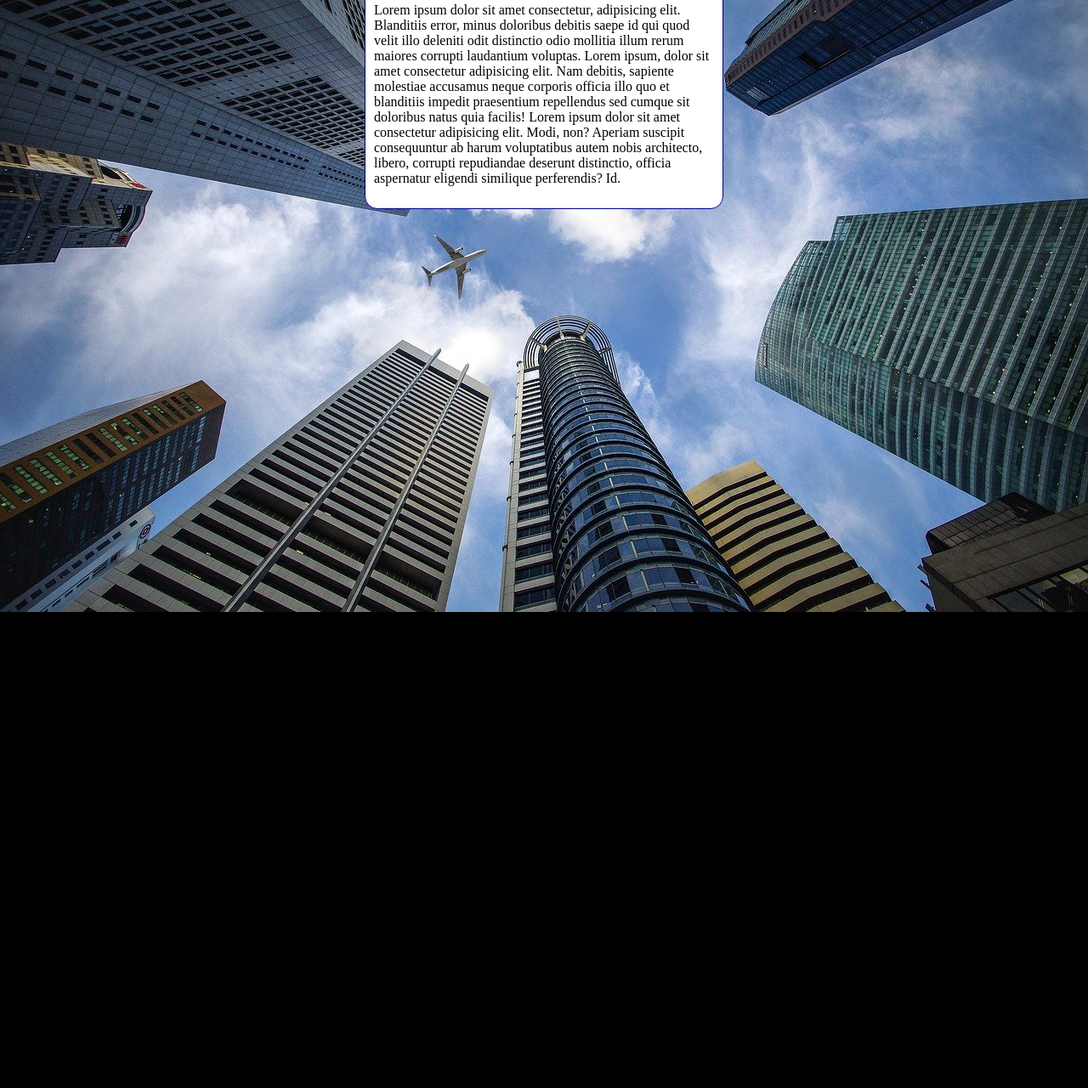
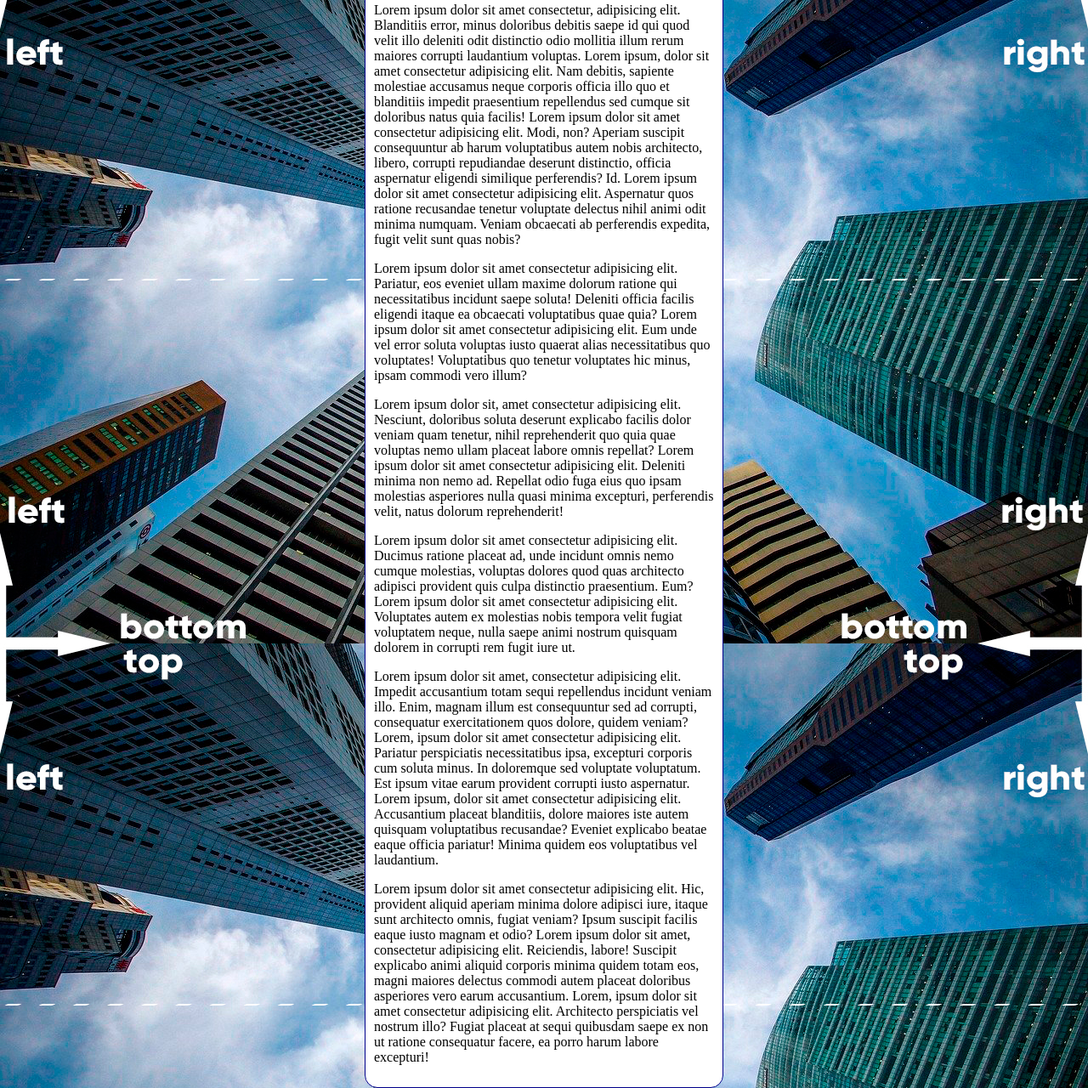
Before and after one commit to Victorsoares-vs/html-css, a plain HTML site: page html-css/aula 23/fundo 005.html in a window 1280 px wide. Shown: the part 96-1376 px from the top of the page at 85% size. Before the commit the page ends 816 px from the top, so only its background shows below. Drawn offline with Linux system fonts and the light colour scheme.

Commit message:
shorthand background

```diff
--- a/html-css/aula 23/fundo 005.html
+++ b/html-css/aula 23/fundo 005.html
@@ -6,18 +6,25 @@
     <title>Teste de imagens de fundo</title>
     <style>
         body {
-            height: 100vh;
-            background-color: black;
+            height: 98vh;
+            /*background-color: black;
             background-image: url('imagens/wallpaper002.jpg');
             background-position: center top;
-            background-repeat: no-repeat;
+            background-repeat: repeat-y;
+            background-size: cover;
+            background-attachment: fixed;*/
+
+            background: black url('imagens/wallpaper003.jpg') center top no-repeat fixed;
             background-size: cover;
 
         }
 
+        /* SHORTHAND para BACKGROUND: color > image > position > repeat > [size] > attachment */
+        /*O shorthand [size] está presente na teoria da documentação, mas na prática, tem de ser feito separadamente.*/
+
         main {
             background-color: white;
-            width: 400px;
+            max-width: 400px;
             padding: 10px;
             margin: auto;
             border: 1px solid darkblue;
@@ -31,7 +38,23 @@
     <main>
         <h1>Teste de imagens de fundo</h1>
         <p>
-            Lorem ipsum dolor sit amet consectetur, adipisicing elit. Blanditiis error, minus doloribus debitis saepe id qui quod velit illo deleniti odit distinctio odio mollitia illum rerum maiores corrupti laudantium voluptas. Lorem ipsum, dolor sit amet consectetur adipisicing elit. Nam debitis, sapiente molestiae accusamus neque corporis officia illo quo et blanditiis impedit praesentium repellendus sed cumque sit doloribus natus quia facilis! Lorem ipsum dolor sit amet consectetur adipisicing elit. Modi, non? Aperiam suscipit consequuntur ab harum voluptatibus autem nobis architecto, libero, corrupti repudiandae deserunt distinctio, officia aspernatur eligendi similique perferendis? Id.
+            Lorem ipsum dolor sit amet consectetur, adipisicing elit. Blanditiis error, minus doloribus debitis saepe id qui quod velit illo deleniti odit distinctio odio mollitia illum rerum maiores corrupti laudantium voluptas. Lorem ipsum, dolor sit amet consectetur adipisicing elit. Nam debitis, sapiente molestiae accusamus neque corporis officia illo quo et blanditiis impedit praesentium repellendus sed cumque sit doloribus natus quia facilis! Lorem ipsum dolor sit amet consectetur adipisicing elit. Modi, non? Aperiam suscipit consequuntur ab harum voluptatibus autem nobis architecto, libero, corrupti repudiandae deserunt distinctio, officia aspernatur eligendi similique perferendis? Id. Lorem ipsum dolor sit amet consectetur adipisicing elit. Aspernatur quos ratione recusandae tenetur voluptate delectus nihil animi odit minima numquam. Veniam obcaecati ab perferendis expedita, fugit velit sunt quas nobis?
+        </p>
+        <p>
+            Lorem ipsum dolor sit amet consectetur adipisicing elit. Pariatur, eos eveniet ullam maxime dolorum ratione qui necessitatibus incidunt saepe soluta! Deleniti officia facilis eligendi itaque ea obcaecati voluptatibus quae quia? Lorem ipsum dolor sit amet consectetur adipisicing elit. Eum unde vel error soluta voluptas iusto quaerat alias necessitatibus quo voluptates! Voluptatibus quo tenetur voluptates hic minus, ipsam commodi vero illum?
+        </p>
+
+        <p>
+            Lorem ipsum dolor sit, amet consectetur adipisicing elit. Nesciunt, doloribus soluta deserunt explicabo facilis dolor veniam quam tenetur, nihil reprehenderit quo quia quae voluptas nemo ullam placeat labore omnis repellat? Lorem ipsum dolor sit amet consectetur adipisicing elit. Deleniti minima non nemo ad. Repellat odio fuga eius quo ipsam molestias asperiores nulla quasi minima excepturi, perferendis velit, natus dolorum reprehenderit!
+        </p>
+        <p>
+            Lorem ipsum dolor sit amet consectetur adipisicing elit. Ducimus ratione placeat ad, unde incidunt omnis nemo cumque molestias, voluptas dolores quod quas architecto adipisci provident quis culpa distinctio praesentium. Eum? Lorem ipsum dolor sit amet consectetur adipisicing elit. Voluptates autem ex molestias nobis tempora velit fugiat voluptatem neque, nulla saepe animi nostrum quisquam dolorem in corrupti rem fugit iure ut.
+        </p>
+        <p>
+            Lorem ipsum dolor sit amet, consectetur adipisicing elit. Impedit accusantium totam sequi repellendus incidunt veniam illo. Enim, magnam illum est consequuntur sed ad corrupti, consequatur exercitationem quos dolore, quidem veniam? Lorem, ipsum dolor sit amet consectetur adipisicing elit. Pariatur perspiciatis necessitatibus ipsa, excepturi corporis cum soluta minus. In doloremque sed voluptate voluptatum. Est ipsum vitae earum provident corrupti iusto aspernatur. Lorem ipsum, dolor sit amet consectetur adipisicing elit. Accusantium placeat blanditiis, dolore maiores iste autem quisquam voluptatibus recusandae? Eveniet explicabo beatae eaque officia pariatur! Minima quidem eos voluptatibus vel laudantium.
+        </p>
+        <p>
+            Lorem ipsum dolor sit amet consectetur adipisicing elit. Hic, provident aliquid aperiam minima dolore adipisci iure, itaque sunt architecto omnis, fugiat veniam? Ipsum suscipit facilis eaque iusto magnam et odio? Lorem ipsum dolor sit amet, consectetur adipisicing elit. Reiciendis, labore! Suscipit explicabo animi aliquid corporis minima quidem totam eos, magni maiores delectus commodi autem placeat doloribus asperiores vero earum accusantium. Lorem, ipsum dolor sit amet consectetur adipisicing elit. Architecto perspiciatis vel nostrum illo? Fugiat placeat at sequi quibusdam saepe ex non ut ratione consequatur facere, ea porro harum labore excepturi!
         </p>
     </main>
 </body>
```
